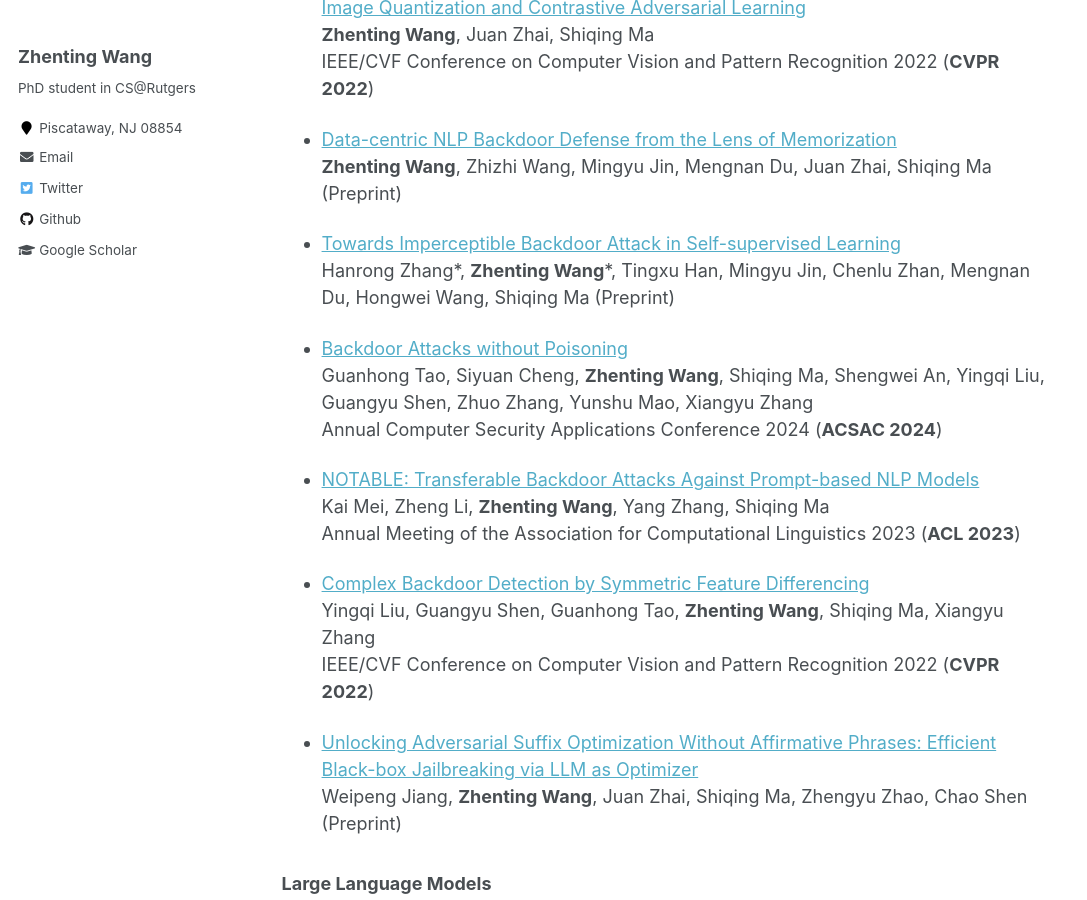
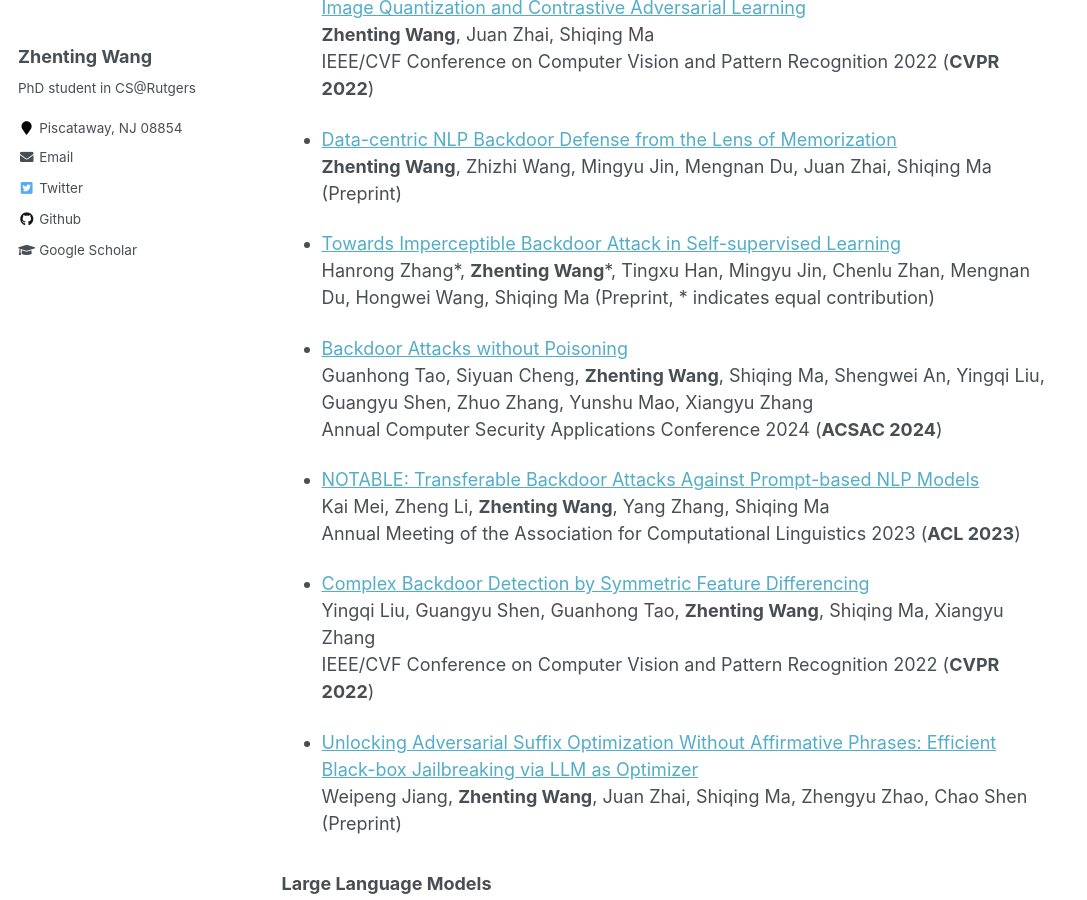
Before and after one commit to ZhentingWang/zhentingwang.github.io, a Jekyll site: the page built from _pages/about.md, in a window 1280 px wide and 900 px high, scrolled down 3331 px. Shown: the whole window, without its empty margins (0-1087 px from the left). Built offline with Jekyll 4.4.1, drawn with Linux system fonts in a browser that asks for light colours.

Commit message:
Update about.md

```diff
--- a/_pages/about.md
+++ b/_pages/about.md
@@ -109,7 +109,7 @@ IEEE/CVF Conference on Computer Vision and Pattern Recognition 2022 (**CVPR 2022
 **Zhenting Wang**, Zhizhi Wang, Mingyu Jin, Mengnan Du, Juan Zhai, Shiqing Ma (Preprint)
 
 * [Towards Imperceptible Backdoor Attack in Self-supervised Learning](https://arxiv.org/pdf/2405.14672)
-Hanrong Zhang*, **Zhenting Wang**\*, Tingxu Han, Mingyu Jin, Chenlu Zhan, Mengnan Du, Hongwei Wang, Shiqing Ma (Preprint)
+Hanrong Zhang*, **Zhenting Wang**\*, Tingxu Han, Mingyu Jin, Chenlu Zhan, Mengnan Du, Hongwei Wang, Shiqing Ma (Preprint, * indicates equal contribution)
 
 * [Backdoor Attacks without Poisoning](https://arxiv.org/abs/2211.15929)
 Guanhong Tao, Siyuan Cheng, **Zhenting Wang**, Shiqing Ma, Shengwei An, Yingqi Liu, Guangyu Shen, Zhuo Zhang, Yunshu Mao, Xiangyu Zhang
```
